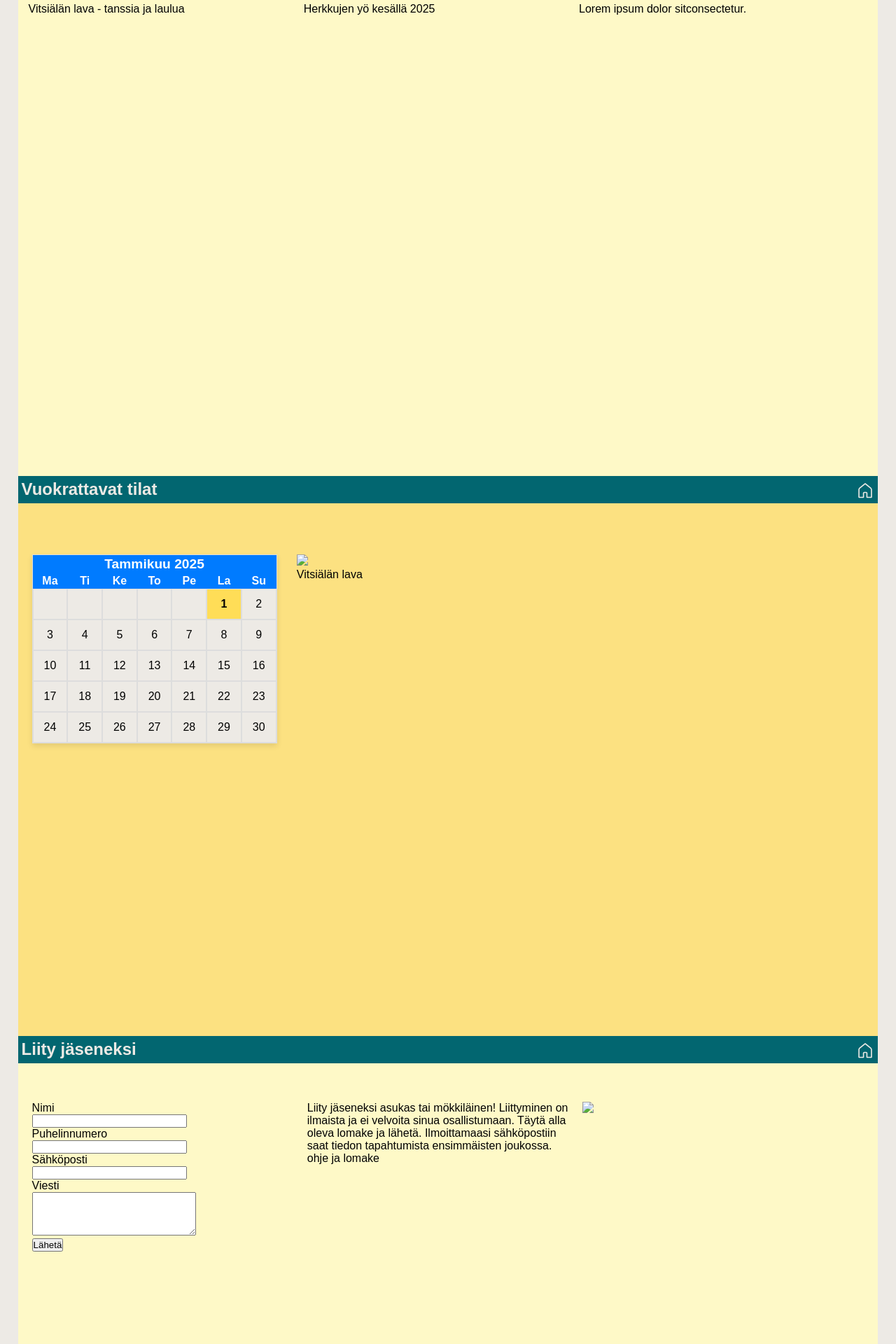
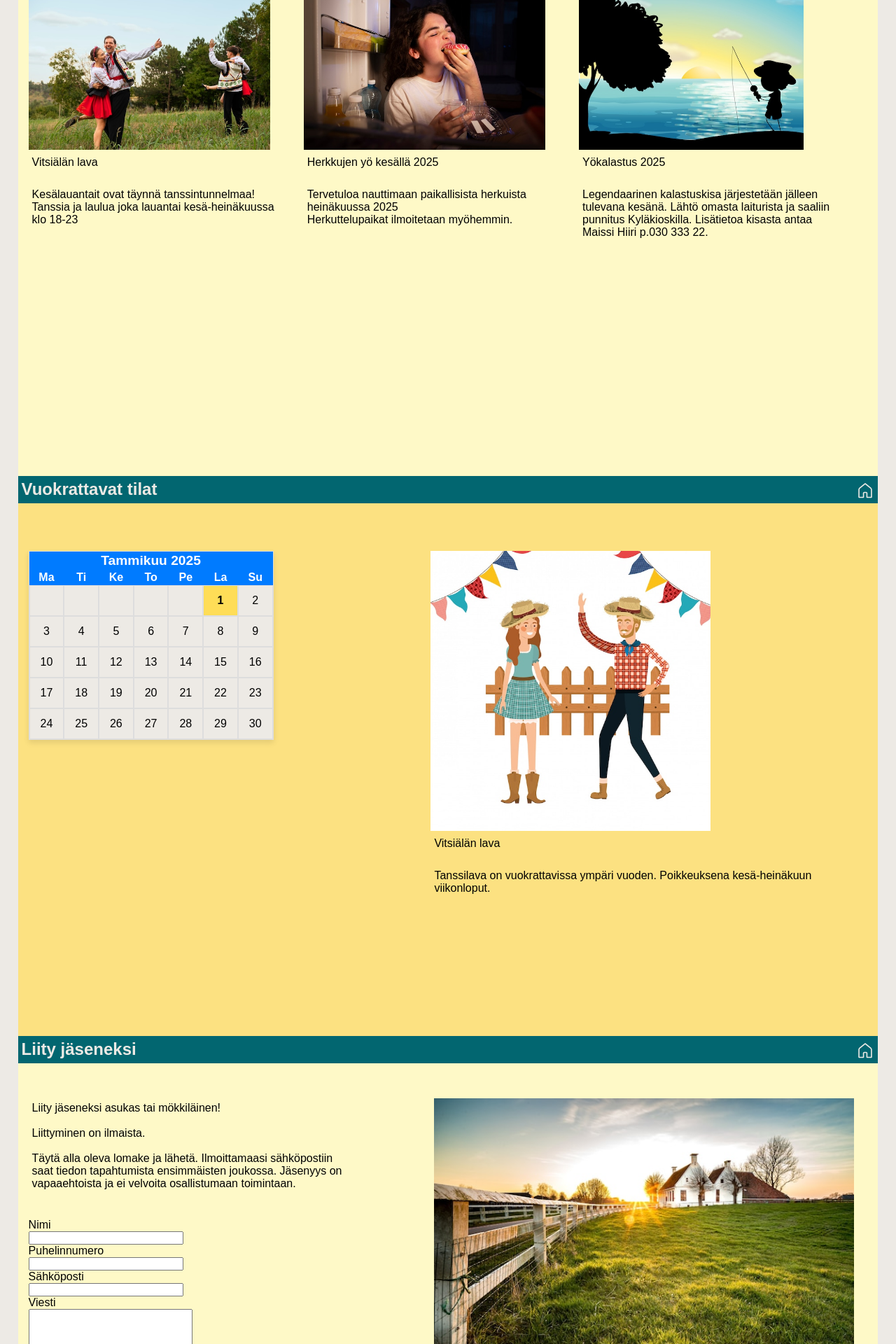
Before and after one commit to T0ntsa/html-css, a PHP site: page /tiimi12/index.html in a window 1280 px wide. Shown: the part 2520-4440 px from the top of the page at 70% size. Run offline with PHP 8.4, Linux system fonts and the light colour scheme; some web fonts are replaced.

Commit message:
Big update

```diff
--- a/tiimi12/index.html
+++ b/tiimi12/index.html
@@ -43,14 +43,28 @@
 
     <section id="yhdistys">
         <h2>Vitsiälän kyläyhdistys<a href="#koti"><img src="imgs/koti.svg"></a></h2><br>
-        <div class="content">
-            <p>
-                Pieni kyläyhteisö maalaismaisemissa. Yhdistys tarjoaa tietoa ja toimintaa asukkaille ja mökkiläisille.             </p><br>
-            <p>
+        <p>
+            Pieni kyläyhteisö maalaismaisemissa. Yhdistys tarjoaa tietoa ja toimintaa asukkaille ja mökkiläisille.
+        </p>
+        <div class="card-container">
+            <div class="card">
+                <img src="imgs/kartta.png" alt="Kanta-häme päijät-häme välinen kartta.">
+                <br><br>
+                Vitsiälän kylä on hyvien kulkuyhteyksien varrella Tampere-Lahti tien kupeessa. Kylään on helppo poiketa ja ottaa hetki rauhaa kiireen keskelle.
+            </div>
+            <div class="card">
+                <img src="imgs/woman-operating-heavy-duty-leaf-blower_1153-7324.jpg" alt="Henkilö puhaltaa lehtiä ammattilaislehtipuhaltimella">
+                <br><br>
+                Yhdistyksen tavoitteena on mahdollistaa asukkaiden yhteisöllisyyttä ja kannustaa talkoohenkiseen toimintaan kylän yhteiseksi hyväksi.
+            </div>
+            <div class="card">
+                <img src="imgs/contact-us-concept-illustration_86047-973.jpg" alt="Yhteydenotto kuvitus kuva">
+                <br><br>
+                Ota yhteyttä<br>
                 Puheenjohtaja Pulla Pulu<br>
                 Sihteeri Maissi Hiiri<br>
-                Sähköposti vitsialankyla@vitsiala.fi
-            </p>
+                vitsialankyla@vitsiala.fi
+            </div>
         </div>
     </section>
 
@@ -58,22 +72,25 @@
         <h2>Palvelut<a href="#koti"><img src="imgs/koti.svg"></a></h2>
         <section class="card-container">
             <div class="card">
-                <img src="imgs/tanssilava.jpg">
+                <img src="imgs/tanssilava.jpg" alt="Vitsiälän tanssilava kesällä">
                 <p>
                     Vitsiälän tanssilava
-                </p>
+                </p><br>
+                <p>Perinteinen tanssilava tarjoaa mahtavat puitteet, niin isoille kuin pienille juhlille. <br>Tilassa on loistava akustiikka, soittajille oma korotettu lava ja asianmukaiset mukavuudet.<br>Kysy lisää tietoa<br> Pulla Pulu 030 030 110 </p>
             </div>
             <div class="card">
-                <img src="imgs/kartano.jpg">
+                <img src="imgs/kartano.jpg" alt="Vuolteen kartano kesällä">
                 <p>
                     Vuolteen kartano
-                </p>
+                </p><br>
+                <p>Aitoa kartanotunnelmaa höystettynä mahtavilla ruokaelämyksillä. <br> Tiedustelut Vuolteen kartano p. 030 0033 tai info@vuolteenkartano.fi</p>
             </div>
             <div class="card">
-                <img src="imgs/kioski.jpg">
+                <img src="imgs/kioski.jpg" alt="Kyläkioski google-kuvahausta. Olikohan Janakkalasta?">
                 <p>
                     Kyläkioski
-                </p>
+                </p><br>
+                <p>Kylän kohtaamispaikka, jossa vaihdetaan kuulumiset ja juodaan kahvipullat yhdessä.<br>Avoinna<br> ti-pe 10-18<br>la-su 12-18<br>ma suljettu</p>
             </div>
         </section>
     </section>
@@ -82,19 +99,22 @@
         <h2>Tapahtumat<a href="#koti"><img src="imgs/koti.svg"></a></h2>
         <section class="card-container">
             <div class="card">
-                <img src="#">
+                <img src="imgs/full-shot-people-dancing-outdoors_23-2149722385.jpg" alt="Kaksi henkilöä tanssii ulkona">
                 <p>
-                    Vitsiälän lava - tanssia ja laulua                 </p>
+                    Vitsiälän lava</p><br>
+                <p>Kesälauantait ovat täynnä tanssintunnelmaa! Tanssia ja laulua joka lauantai kesä-heinäkuussa klo 18-23</p>
             </div>
             <div class="card">
-                <img src="#">
+                <img src="imgs/side-view-woman-eating-doughnut_23-2149894789.jpg" alt="Sivusta kuvattu nainen syö leivonnaista yöllä jääkaapin valossa">
                 <p>
-                    Herkkujen yö kesällä 2025                </p>
+                    Herkkujen yö kesällä 2025</p><br>
+                <p>Tervetuloa nauttimaan paikallisista herkuista heinäkuussa 2025<br>Herkuttelupaikat ilmoitetaan myöhemmin. </p>
+
             </div>
             <div class="card">
-                <img src="#">
+                <img src="imgs/silhouette-fishing_1308-29069.jpg" alt="Siluetti henkilöstä joka kalastaa yöllä">
                 <p>
-                    Lorem ipsum dolor sitconsectetur.
+                    Yökalastus 2025</p><br><p>Legendaarinen kalastuskisa järjestetään jälleen tulevana kesänä. Lähtö omasta laiturista ja saaliin punnitus Kyläkioskilla. Lisätietoa kisasta antaa Maissi Hiiri p.030 333 22.
                 </p>
             </div>
         </section>
@@ -103,7 +123,7 @@
     <section id="tilat">
         <h2>Vuokrattavat tilat<a href="#koti"><img src="imgs/koti.svg"></a></h2><br>
         <section class="card-container">
-            <div class="card">
+            <div class="calendar-card">
 
 <!-- https://elfsight.com/blog/how-to-make-a-simple-html-calendar/ -->
                 <div class="calendar">
@@ -133,20 +153,28 @@
                 </div>
         </div>
 
-
-
-        <div class="card">
-            <img src="#"><br>
+        <div class="tilat-card">
+            <img src="imgs/farmers-couple-dancing-with-straw-hat_25030-38958.jpg" alt="Piirros kuva. Iloinen pariskunta tanssii."><br>
             <p>
-                Vitsiälän lava            </p>
+                Vitsiälän lava</p><br>
+            <p>Tanssilava on vuokrattavissa ympäri vuoden. Poikkeuksena kesä-heinäkuun viikonloput.</p>
         </div>
         </section>
-    </section> <!-- card-container end -->
+    </section>
 
     <section id="liity">
         <h2>Liity jäseneksi<a href="#koti"><img src="imgs/koti.svg"></a></h2>
         <section class="card-container">
-            <div class="card">
+            <div class="left-card">
+                <p>
+                Liity jäseneksi asukas tai mökkiläinen!<br>
+                <br>
+                Liittyminen on ilmaista.
+                <br><br>
+                Täytä alla oleva lomake ja lähetä.
+
+                Ilmoittamaasi sähköpostiin saat tiedon tapahtumista ensimmäisten joukossa. Jäsenyys on vapaaehtoista ja ei velvoita osallistumaan toimintaan.
+                </p><br><br>
                 <label title="name">Nimi</label><br>
                 <input type="text" name="name" size="25" required><br>
                 <label title="phone">Puhelinnumero</label><br>
@@ -155,34 +183,25 @@
                 <input type="email" id="email" size="25" required><br>
                 <label title="message">Viesti</label><br>
                 <textarea id="message" name="message" cols="27" rows="4" required></textarea><br>
+                <br>
                 <button type="submit">Lähetä</button>
             </div>
-            <div class="card">
-                Liity jäseneksi asukas tai mökkiläinen!
-
-                Liittyminen on ilmaista ja ei velvoita sinua osallistumaan.
-                Täytä alla oleva lomake ja lähetä.
-                Ilmoittamaasi sähköpostiin saat tiedon tapahtumista ensimmäisten joukossa.
-                ohje ja lomake
-
-
-                            </div>
-            <div class="card">
-                <img src="#">
+            <div class="right-card">
+                <img src="imgs/beautiful-shot-fence-leading-house-green-grass-area_181624-18255.jpg" alt="Pelto, aitaus ja maatalo kauniina aurinkoisenas kesäaamuna">
             </div>
         </section>
     </section>
 
     <section id="matkailija">
         <h2>Matkailijalle<a href="#koti"><img src="imgs/koti.svg"></a></h2><br>
-        <h3>Matkailija bongaa nämä:</h3><br>
+        <h3>Matkailija bongaa nämä:</h3>
 
         <section class="card-container">
             <div class="card">
                 <img src="imgs/kotkankärjen-luonnonsuojelualue.jpg" alt="Kotkokärjen luonnonsuojelualue">
-
-                <h4>Kotkokärjen luonnonsuojelualue</h4>
                 <p>
+                Kotkokärjen luonnonsuojelualue
+                <br><br>
                 Luonto on ottanut vallan vanhan soramontun alueesta.
                 Ihastele Hauhonselän maisemia niemenkärjestä tai voi lähteä kiipeämään Kotkonharjua pitkin kohti Hauhon keskustaa. Matkan pituus noin 3 km.
                 </p>
@@ -190,35 +209,37 @@
 
             <div class="card">
                 <img src="imgs/kylänraitti.jpg" alt="Vitsiälän kylänraitti">
-
-                <h4>Kylänraitti</h4>
                 <p>
-                Tutustu vanhaan kylämiljööseen kävellen. Matkan pituus noin 2 km.
+                    Kylänraitti
+                <br><br>
+                    Tutustu vanhaan kylämiljööseen kävellen. Talojen nimet kertovat kylän tarinaa entisajoista nykypäivään. Kurkista ihastuttaviin kotipuutarhoihin. Matkan pituus noin 2 km.
                 </p>
             </div>
 
             <div class="card">
-                <img src="imgs/vuolteenkartanon-puutarha.jpg" >
-
-                <h4>Vuolteen kartano</h4>
+                <img src="imgs/vuolteenkartanon-puutarha.jpg" alt="Vuolteen kartanon puutarha">
+                <br>
                 <p>
-                    Koe kartanon tunnelmaa ja viihdy kauniissa puutarhassa nauttien kahvista ja herkuista
+                    Vuolteen kartano
+                <br><br>
+                    Koe kartanon tunnelmaa ja viihdy kauniissa puutarhassa nauttien kahvista ja herkuista. Tarkemmat tiedot Vuolteen kartano p. 030 0033 tai info@vuolteenkartano.fi
                 </p>
             </div>
         </section>
     </section>
 
     <section id="svensk">
-        <h2>Svensk<a href="#koti"><img src="imgs/koti.svg"></a></h2>
+        <h2>På svensk<a href="#koti"><img src="imgs/koti.svg"></a></h2>
 
         <section class="card-container">
             <div class="card">
-                Samma på svenska             </div>
-            <div class="card">
-                Samma på svenska
+                Välkommen till Vitsialä byaförenings webbplats! Byn Vitsialä ligger i lantlig miljö med goda trafikförbindelser längs vägen mellan Tammerfors och Lahtis. Föreningen tillhandahåller information och aktiviteter till de som bor fast i byn, samt till stugbor.
             </div>
             <div class="card">
-                Samma på svenska
+                Föreningens syfte är att uppmuntra till gemenskap och glädje i att göra saker tillsammans. Genom att bli medlem i föreningen blir du bland de första som får information om evenemang. Medlemskapet är gratis.  Under sommaren finns det olika evenemang som du kan delta i. De populäraste evenemangen har varit sommardanser och en fisketävling som ordnas på natten. Resenärer rekommenderas att se och uppleva Vuolte herrgård och Kotkoharju naturskyddsområde. Till byns tjänster hör bland annat Bykiosken, som är en mötesplats för hela byn. Ett dansgolv kan också bokas för att ordna din egen fest.
+            </div>
+            <div class="card">
+                Mer information om föreningen och byn kan efterfrågas per e-post vitsialankyla@vitsiala.fi.
             </div>
         </section>
     </section>
--- a/tiimi12/styles.css
+++ b/tiimi12/styles.css
@@ -144,9 +144,13 @@ h2 img {
     vertical-align: middle;
 }
 
-#yhdistys div {
-    margin: 15px;
+#yhdistys div, p {
+    margin: 5px;
 }
+
+/* #yhdistys .card-container img {
+    height: 230px;
+} */
 
 #palvelut {
     width: 100%;
@@ -165,7 +169,7 @@ h2 img {
 }
 
 .card-container img {
-    height: 150px;
+    height: 230px;
 }
 
 .card {
@@ -246,8 +250,13 @@ h2 img {
     width: 100%;
 }
 
-
-
+#tilat .card-container {
+    display: grid;
+    grid-template-columns: 1fr 1fr;
+}
+#tilat .tilat-card img {
+    height: 400px;
+}
 #liity {
     background-color: #fef9c7;
     width: 100%;
@@ -255,8 +264,17 @@ h2 img {
 
 #liity .card-container {
     margin-left: 15px;
+    display: grid;
+    grid-template-columns: 1fr 1fr;
+}
+#liity .right-card img {
+    height: 400px;
+    align-content: center;
 }
 
+#liity p {
+    max-width: 80%;
+}
 #matkailija {
     background-color: #fce181;
     width: 100%;
@@ -267,7 +285,10 @@ h2 img {
 }
 
 #matkailija .card-container img {
-    height: 250px;
+    min-width: 330px;
+}
+#matkailija h3 {
+    margin: 20px;
 }
 
 #svensk {
```
Also changed, not shown: tiimi12/imgs/beautiful-shot-fence-leading-house-green-grass-area_181624-18255.jpg (added), tiimi12/imgs/contact-us-concept-illustration_86047-973.jpg (added), tiimi12/imgs/farmers-couple-dancing-with-straw-hat_25030-38958.jpg (added), tiimi12/imgs/full-shot-people-dancing-outdoors_23-2149722385.jpg (added), tiimi12/imgs/kartta.png (added), tiimi12/imgs/side-view-woman-eating-doughnut_23-2149894789.jpg (added), tiimi12/imgs/silhouette-fishing_1308-29069.jpg (added), tiimi12/imgs/woman-operating-heavy-duty-leaf-blower_1153-7324.jpg (added).
